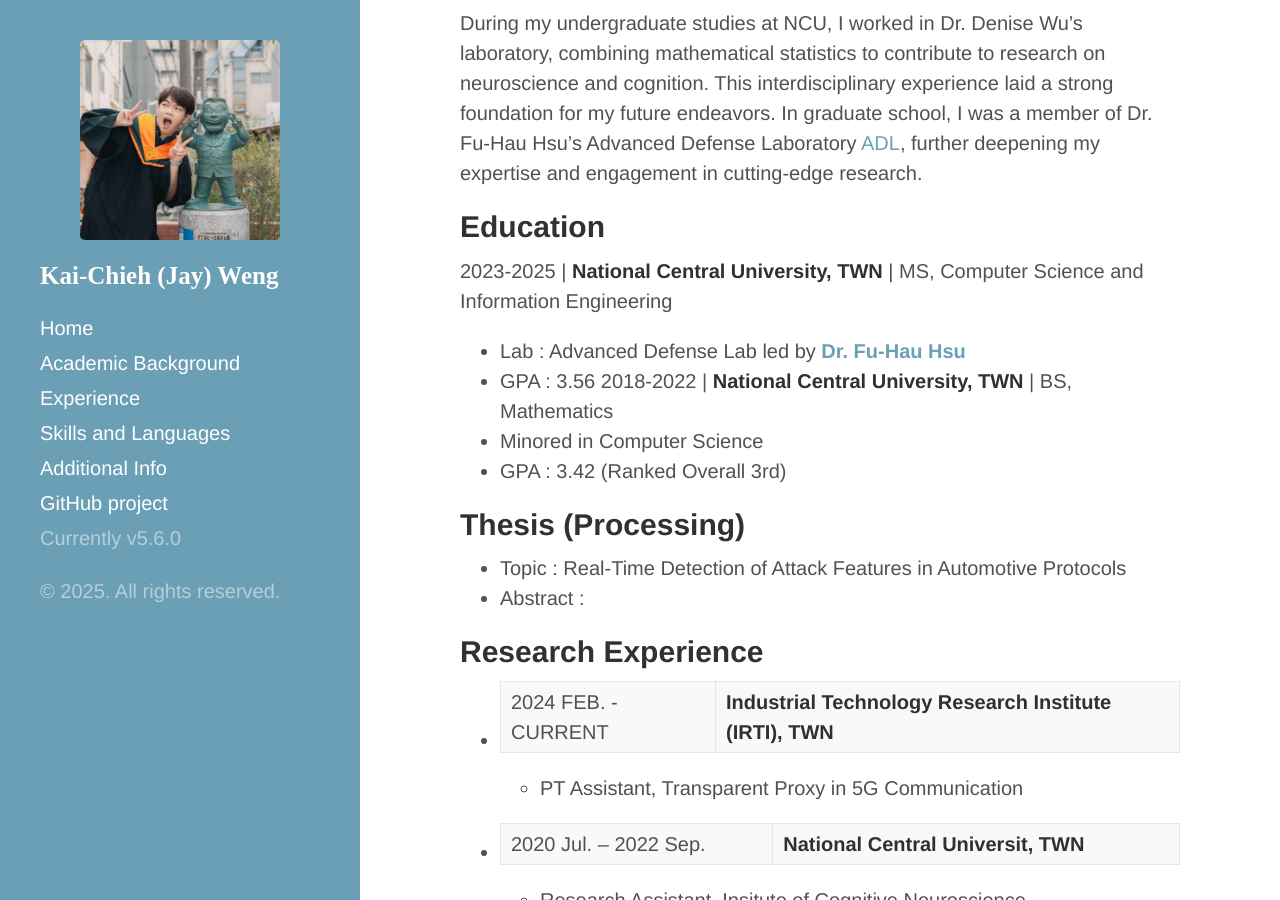
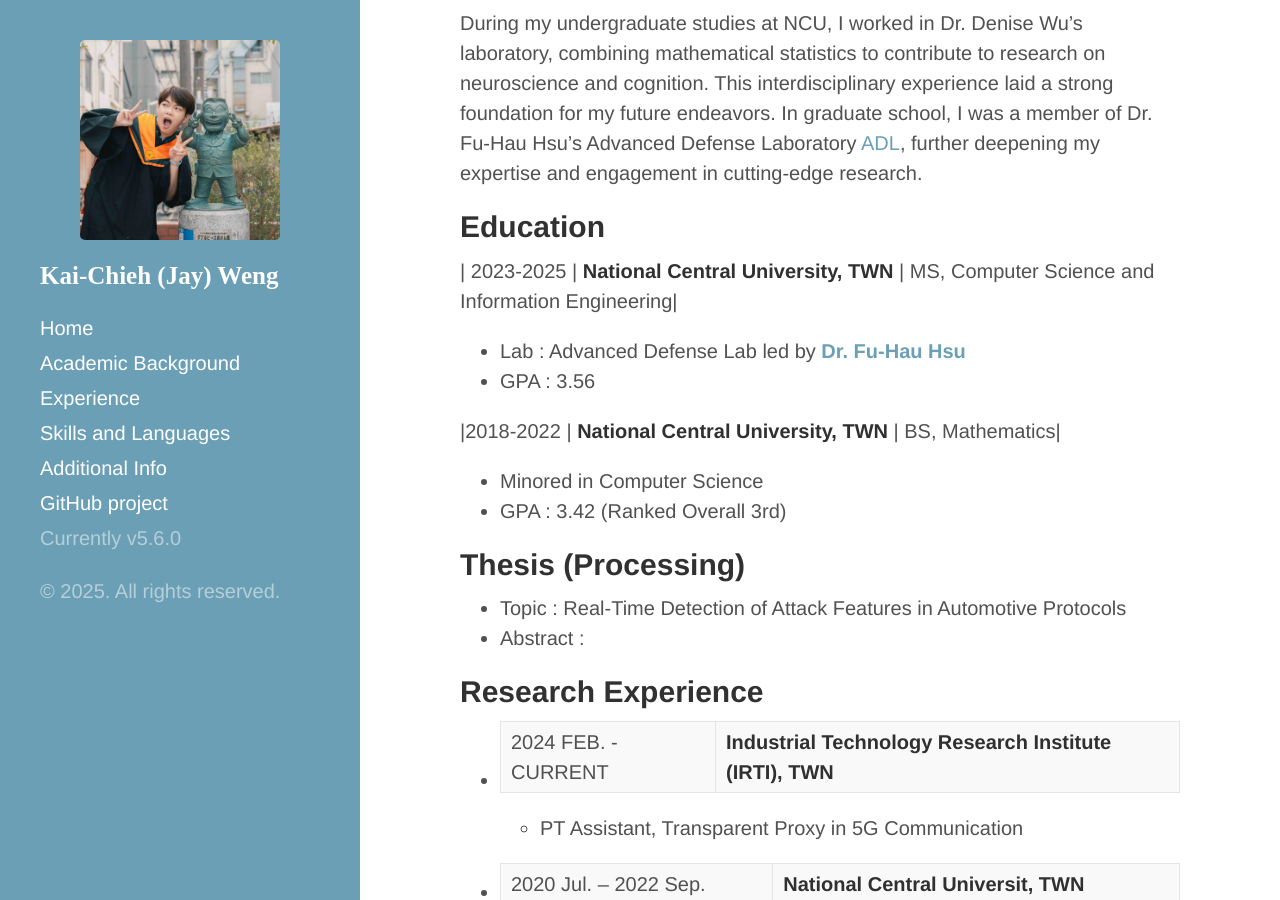
Before and after one commit to FactorialK/FactorialK.github.io, a Jekyll site: the page built from _posts/2024-12-22-CV.md, in a window 1280 px wide and 900 px high, scrolled down 697 px. Built offline with Jekyll 4.4.1, drawn with Linux system fonts in a browser that asks for light colours.

Commit message:
250405 Modifying some contents

```diff
--- a/_posts/2024-12-22-CV.md
+++ b/_posts/2024-12-22-CV.md
@@ -20,10 +20,11 @@
 
 
 ## Education
- 2023-2025 | **National Central University, TWN** | MS, Computer Science and Information Engineering
+| 2023-2025 | **National Central University, TWN** | MS, Computer Science and Information Engineering|
   - Lab : Advanced Defense Lab led by [**Dr. Fu-Hau Hsu**](https://staff.csie.ncu.edu.tw/hsufh/)
   - GPA : 3.56
- 2018-2022 | **National Central University, TWN** | BS, Mathematics
+
+ |2018-2022 | **National Central University, TWN** | BS, Mathematics|
   - Minored in Computer Science
   - GPA : 3.42 (Ranked Overall 3rd)
 
```
